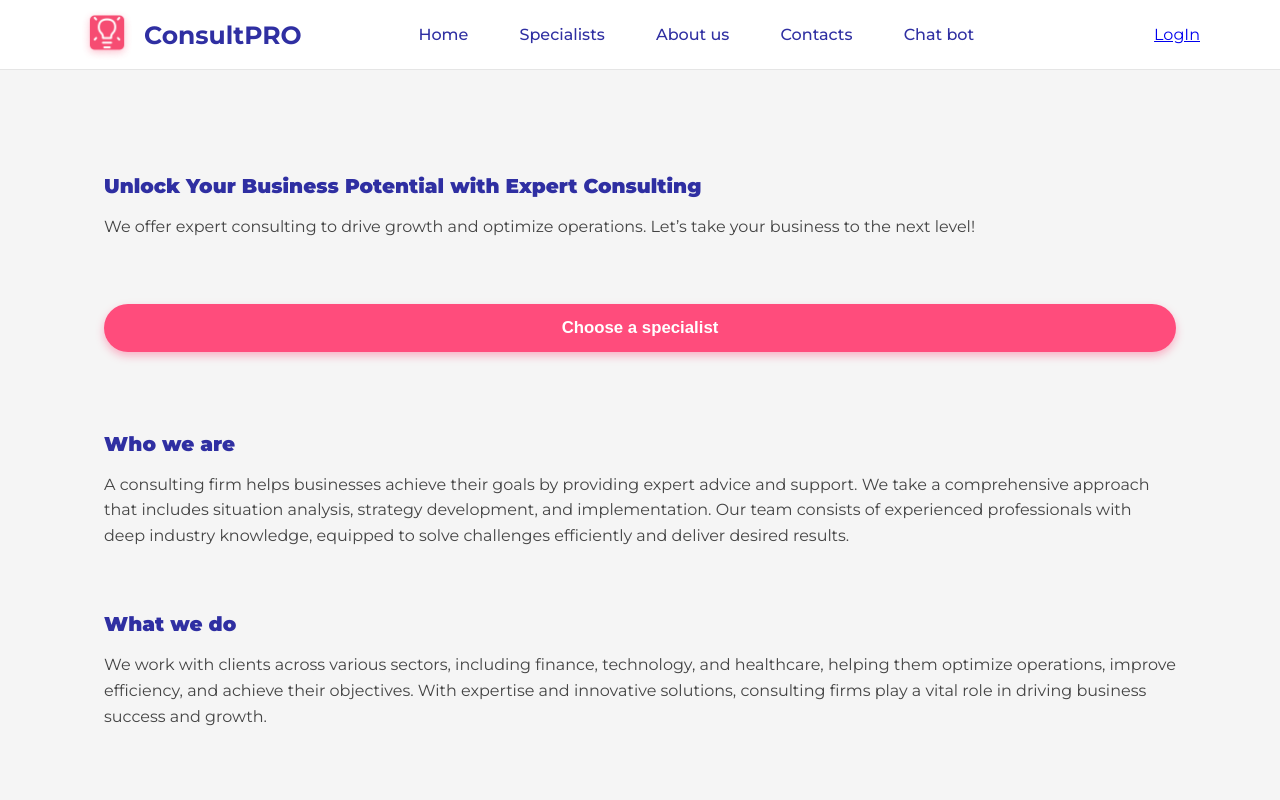
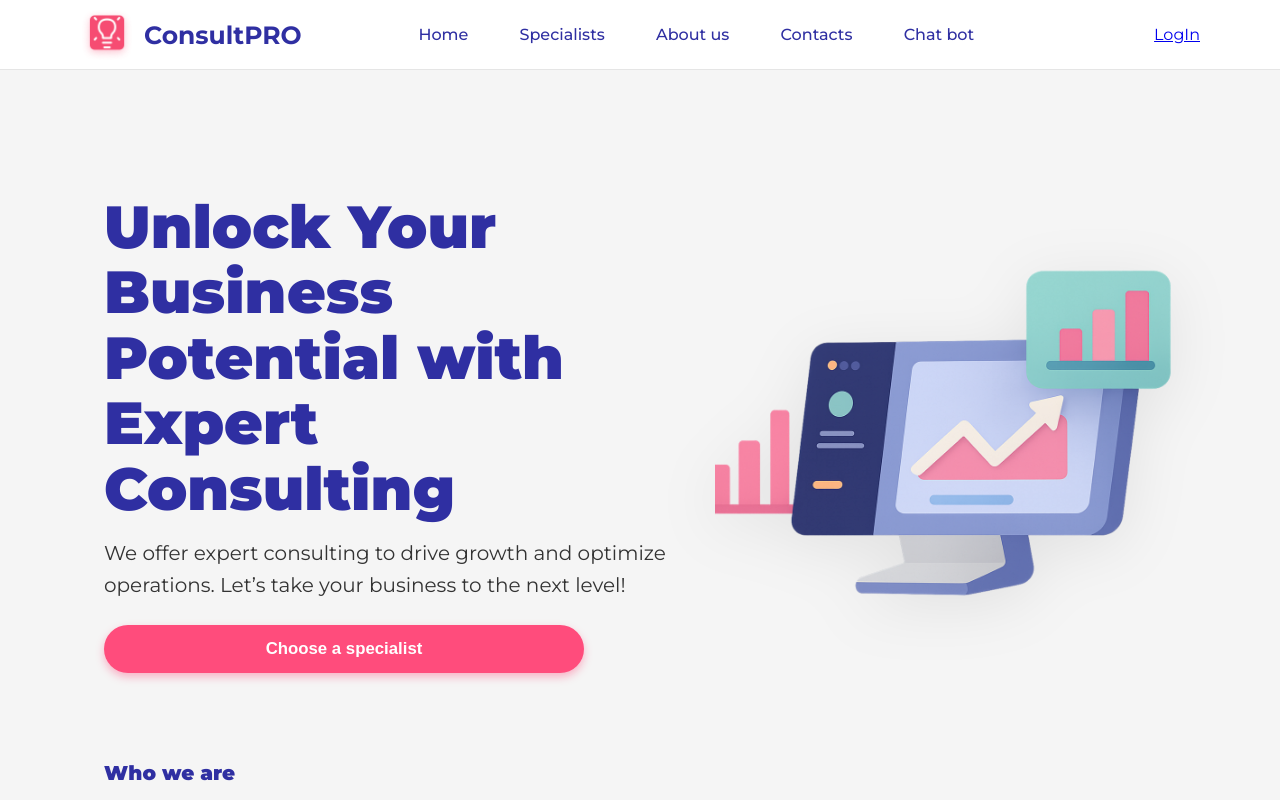
Before and after one commit to dariasenyaninova/ConsultPro, a React (Vite) app in the folder frontend/: page / in a window 1280 px wide. Shown: the top 800 px of the page. Built offline with nearby package versions, Linux system fonts and the light colour scheme.

Commit message:
Edited frontend, main page add img

```diff
--- /dev/null
+++ b/frontend/src/components/HeroBanner.jsx
@@ -0,0 +1,25 @@
+import {ButtonEditBig} from "../elements/Button.jsx";
+
+export default function HeroBanner({ title, text, imgSrc, onClick }) {
+
+    return (
+        <section className="hero container">
+            <div className="hero-inner">
+                <div className="hero-left">
+                    <div className="text-block">
+                        <h1 className="text-block-title hero-title">{title}</h1>
+                        <h3 className="text-block-text hero-subtitle">{text}</h3>
+                    </div>
+
+                    <div className="hero-cta">
+                        <ButtonEditBig text={"Choose a specialist"} onClick={onClick}/>
+                    </div>
+                </div>
+
+                <div className="hero-right">
+                    <img className="hero-illustration" src={imgSrc} alt="" />
+                </div>
+            </div>
+        </section>
+    );
+}
--- a/frontend/src/pages/MainPage.jsx
+++ b/frontend/src/pages/MainPage.jsx
@@ -3,15 +3,18 @@ import {text1, whoWeAre, whatWeDo} from "../content/MainPage/TextBlockItems.js";
 import {ButtonEditBig} from "../elements/Button.jsx";
 import MainPageDifferencies from "../components/MainPageDifferencies.jsx";
 import {useNavigate} from "react-router-dom";
+import HeroBanner from "../components/HeroBanner.jsx";
 
 export default function MainPage() {
     const navigate = useNavigate();
     return (
             <div className="body">
-                <div className="block">
-                    <TextBlock title={text1.title} text={text1.text} italic={text1.italic}/>
-                    <ButtonEditBig text={"Choose a specialist"} onClick={() => navigate(`/specialists`)}/>
-                </div>
+                <HeroBanner
+                    title={text1.title}
+                    text={text1.text}
+                    imgSrc="src/content/images/mainPageImg1.png"
+                    onClick={() => navigate("/specialists")}
+                />
                 <div className="block">
                     <TextBlock title={whoWeAre.title} text={whoWeAre.text} italic={whoWeAre.italic}/>
                     <TextBlock title={whatWeDo.title} text={whatWeDo.text} italic={whatWeDo.italic}/>
--- a/frontend/src/styles/main.css
+++ b/frontend/src/styles/main.css
@@ -26,3 +26,4 @@
 @import './pages/profile.css';
 @import './pages/specialties.css';
 @import './pages/chat.css';
+@import './pages/hero.css';
--- /dev/null
+++ b/frontend/src/styles/pages/hero.css
@@ -0,0 +1,50 @@
+.hero { padding-block: 20px 8px; }
+
+.hero-inner {
+    display: grid;
+    grid-template-columns: 1.1fr 0.9fr;
+    gap: 3rem;
+    align-items: center;
+}
+
+.hero-left { display: flex; flex-direction: column; gap: 1.5rem; }
+
+.text-block { display: flex; flex-direction: column; gap: 1rem; }
+
+.hero-title {
+    margin: 0;
+    line-height: 1.1;
+    color: var(--primary-color);
+    font-weight: 900;
+    font-size: clamp(2.2rem, 3.4vw + 1rem, 4rem);
+}
+.hero-subtitle {
+    margin: 0;
+    color: var(--text-color);
+    font-weight: 400;
+    font-size: clamp(1rem, 0.6vw + 0.85rem, 1.25rem);
+    line-height: 1.6;
+}
+
+.hero-cta { display: flex; gap: 1rem; }
+.btn-lg { padding: 0.9rem 1.6rem; font-size: 1rem; border-radius: 9999px; font-weight: 800; }
+
+.hero-right { display: flex; justify-content: center; }
+.hero-illustration {
+    width: 100%;
+    max-width: 520px;
+    height: auto;
+    display: block;
+    object-fit: contain;
+    filter: drop-shadow(0 12px 30px rgba(0,0,0,0.08));
+}
+
+@media (max-width: 992px) {
+    .hero-inner { grid-template-columns: 1fr; gap: 2rem; }
+    .hero-left { align-items: flex-start; }
+    .hero-cta { justify-content: flex-start; }
+    .hero-right { order: -1; }
+}
+@media (max-width: 640px) {
+    .hero-illustration { max-width: 420px; }
+}
```
Also changed, not shown: frontend/src/content/images/mainPageImg1.png (added).
